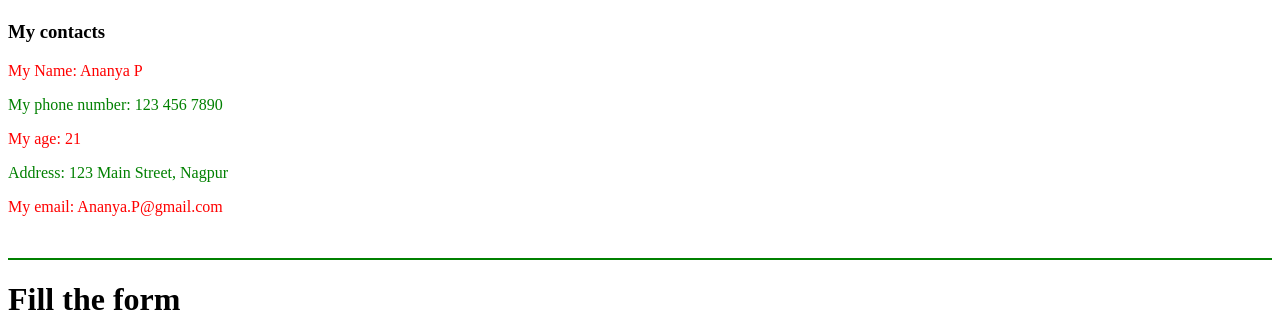
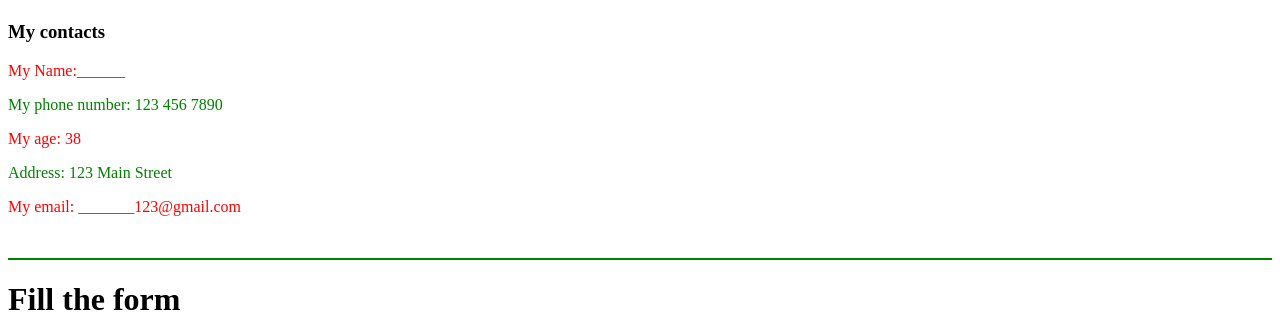
Before and after one commit to AnniePrasad/cv, a plain HTML site: page Contact.html in a window 1280 px wide. Shown: the part 471-800 px from the top of the page. Drawn offline with Linux system fonts and the light colour scheme.

Commit message:
Update Contact.html

```diff
--- a/Contact.html
+++ b/Contact.html
@@ -3,18 +3,18 @@
 
 <head>
   <meta charset="utf-8">
-  <title>Ananya Contact Info</title>
+  <title>Contact Info</title>
   <img src="https://ichef.bbci.co.uk/news/976/cpsprodpb/957C/production/_111686283_pic1.png" height="400" width="400" alt="">
   <h1>Here is my Contact Info</h1>
 </head>
 
 <body>
   <h3>My contacts</h3>
-  <p style="color:red;"> My Name: Ananya P</p>
+  <p style="color:red;"> My Name:______</p>
   <p style="color:green;">My phone number: 123 456 7890</p>
-  <p style="color:red;"> My age: 21</p>
-  <p style="color:green;">Address: 123 Main Street, Nagpur</p>
-  <p style="color:red;"> My email: Ananya.P@gmail.com</p>
+  <p style="color:red;"> My age: 38</p>
+  <p style="color:green;">Address: 123 Main Street</p>
+  <p style="color:red;"> My email: _______123@gmail.com</p>
 
   <br>
   <hr size="2" color="green">
```
